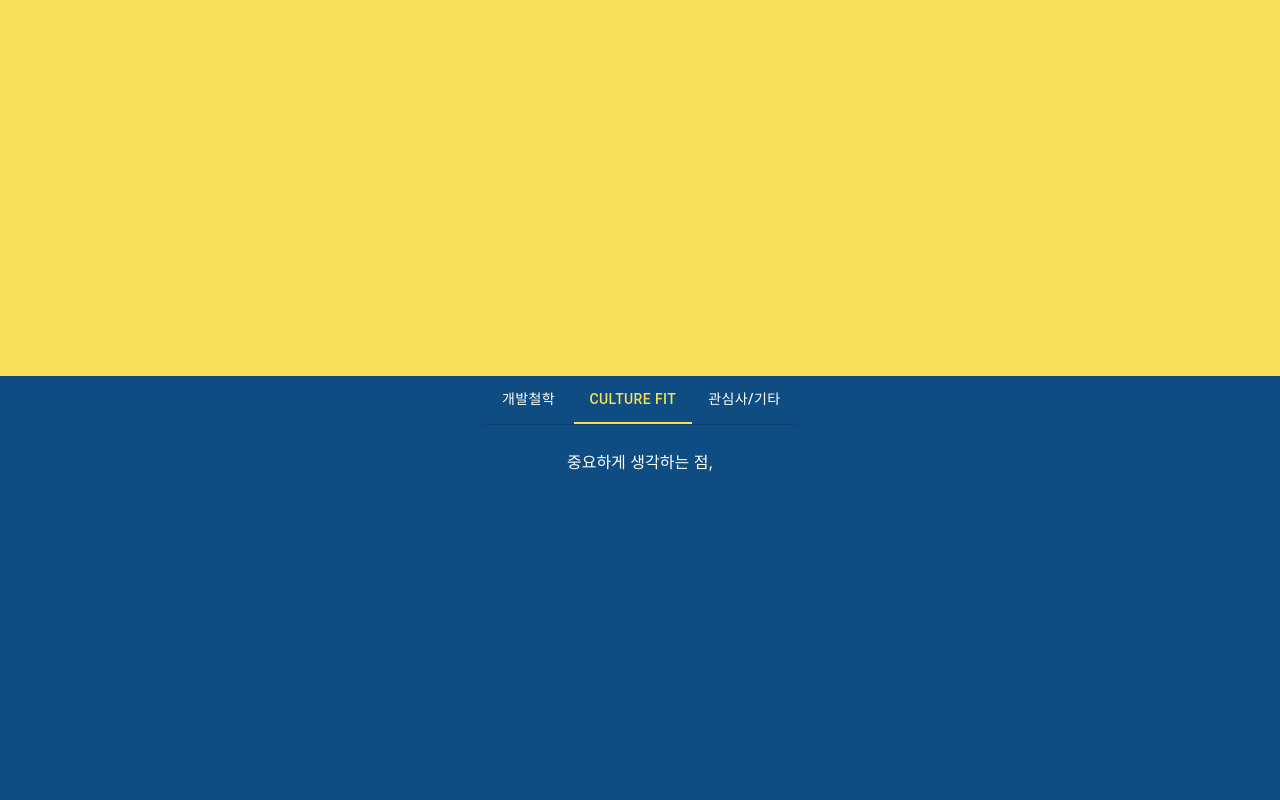
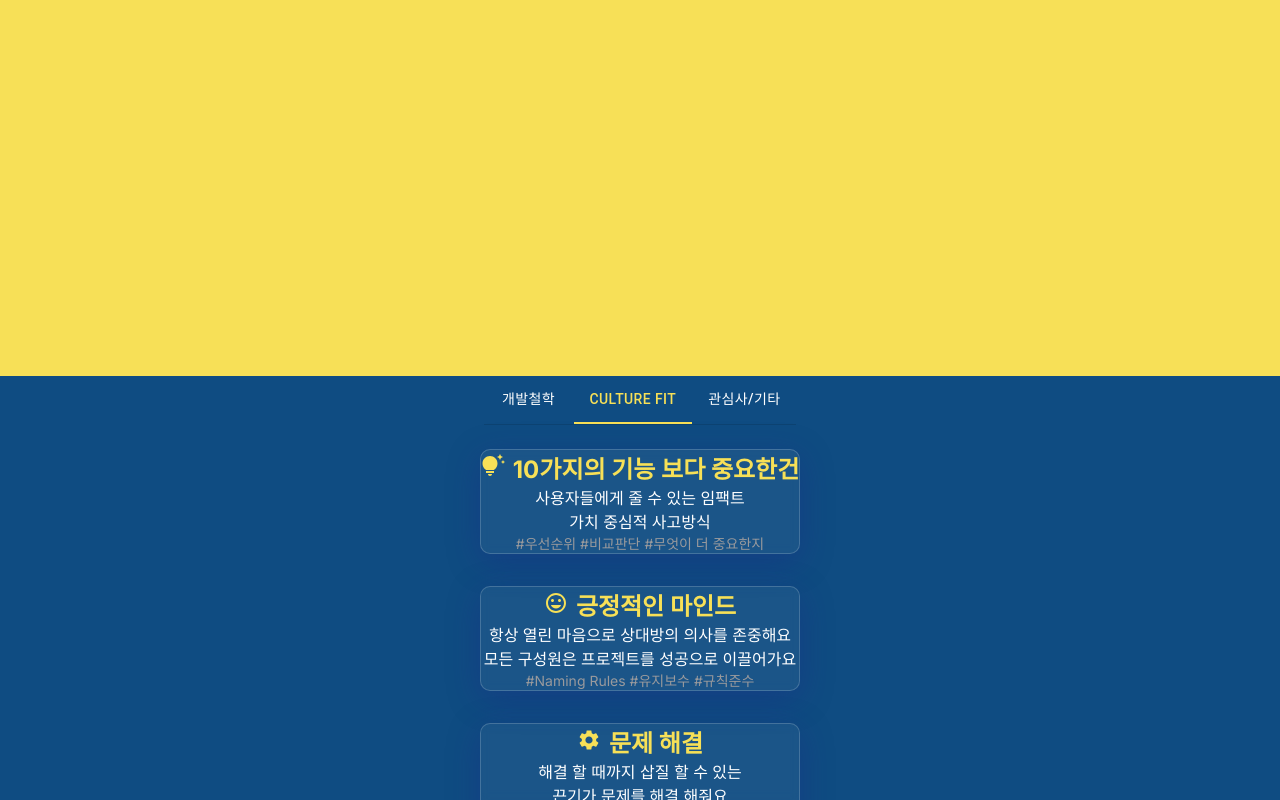
Before and after one commit to cyeju/cyeju.github.io, a Next.js app: page / in a window 1280 px wide. Both pictures are taken after a click on the tab "CULTURE FIT". Shown: the part 2024-2824 px from the top of the page. Built offline with nearby package versions, Linux system fonts and the light colour scheme.

Commit message:
feat(culturefit): 글래스 카드 이미지 제거 및 텍스트 수정

```diff
--- /dev/null
+++ b/src/components/molecules/CultureFit.tsx
@@ -0,0 +1,57 @@
+import { Grid, Stack } from '@mui/material';
+import { TipsAndUpdates, TagFaces, Settings } from '@mui/icons-material';
+import { GlassCard } from '@/components/atoms';
+
+export const CultureFit = () => {
+    return (
+        <Grid container sx={{ width: '100%' }}>
+            <Grid item xs={12} sx={{ width: '100%' }}>
+                <Stack gap={4} sx={{ width: '100%' }}>
+                    <Stack>
+                        <GlassCard>
+                            <h2 style={{ color: '#f7e057' }}>
+                                <span style={{ marginRight: '8px' }}>
+                                    <TipsAndUpdates />
+                                </span>
+                                10가지의 기능 보다 중요한건
+                            </h2>
+                            <p>사용자들에게 줄 수 있는 임팩트</p>
+                            <p>가치 중심적 사고방식</p>
+                            <p style={{ color: '#999a9d', fontSize: '14px' }}>
+                                #우선순위 #비교판단 #무엇이 더 중요한지
+                            </p>
+                        </GlassCard>
+                    </Stack>
+                    <Stack>
+                        <GlassCard>
+                            <h2 style={{ color: '#f7e057' }}>
+                                <span style={{ marginRight: '8px' }}>
+                                    <TagFaces />
+                                </span>
+                                긍정적인 마인드
+                            </h2>
+                            <p>항상 열린 마음으로 상대방의 의사를 존중해요</p>
+                            <p>모든 구성원은 프로젝트를 성공으로 이끌어가요</p>
+                            <p style={{ color: '#999a9d', fontSize: '14px' }}>#Naming Rules #유지보수 #규칙준수</p>
+                        </GlassCard>
+                    </Stack>
+                    <Stack>
+                        <GlassCard>
+                            <h2 style={{ color: '#f7e057' }}>
+                                <span style={{ marginRight: '8px' }}>
+                                    <Settings />
+                                </span>
+                                문제 해결
+                            </h2>
+                            <p>해결 할 때까지 삽질 할 수 있는</p>
+                            <p>끈기가 문제를 해결 해줘요</p>
+                            <p style={{ color: '#999a9d', fontSize: '14px' }}>
+                                #해결되면 뿌듯 #이맛에 코딩하지.. #성취감이 원동력
+                            </p>
+                        </GlassCard>
+                    </Stack>
+                </Stack>
+            </Grid>
+        </Grid>
+    );
+};
--- a/src/components/molecules/DevPhilosophy.tsx
+++ b/src/components/molecules/DevPhilosophy.tsx
@@ -1,7 +1,5 @@
 import { Grid, Stack } from '@mui/material';
-import AutoFixHighIcon from '@mui/icons-material/AutoFixHigh';
-import RuleIcon from '@mui/icons-material/Rule';
-import BuildIcon from '@mui/icons-material/Build';
+import { AutoFixHigh, Rule, Build } from '@mui/icons-material';
 import { GlassCard } from '@/components/atoms';
 
 export const DevPhilosophy = () => {
@@ -13,7 +11,7 @@
                         <GlassCard>
                             <h2 style={{ color: '#f7e057' }}>
                                 <span style={{ marginRight: '8px' }}>
-                                    <AutoFixHighIcon />
+                                    <AutoFixHigh />
                                 </span>
                                 Commit Rule
                             </h2>
@@ -28,7 +26,7 @@
                         <GlassCard>
                             <h2 style={{ color: '#f7e057' }}>
                                 <span style={{ marginRight: '8px' }}>
-                                    <RuleIcon />
+                                    <Rule />
                                 </span>
                                 Coding Conventions
                             </h2>
@@ -41,7 +39,7 @@
                         <GlassCard>
                             <h2 style={{ color: '#f7e057' }}>
                                 <span style={{ marginRight: '8px' }}>
-                                    <BuildIcon />
+                                    <Build />
                                 </span>
                                 Refactoring
                             </h2>
--- a/src/components/molecules/index.ts
+++ b/src/components/molecules/index.ts
@@ -1,2 +1,3 @@
 export * from './CustomTabPanel';
 export * from './DevPhilosophy';
+export * from './CultureFit';
--- a/src/components/organisms/Fourth.tsx
+++ b/src/components/organisms/Fourth.tsx
@@ -3,7 +3,7 @@
 import { useState, type FC, type SyntheticEvent } from 'react';
 import { Stack, Box, Tabs, Tab } from '@mui/material';
 import { ColorSection } from '@/components/atoms';
-import { CustomTabPanel, DevPhilosophy } from '@/components/molecules';
+import { CustomTabPanel, DevPhilosophy, CultureFit } from '@/components/molecules';
 
 const a11yProps = (index: number) => {
     return {
@@ -47,7 +47,7 @@
                     <DevPhilosophy />
                 </CustomTabPanel>
                 <CustomTabPanel value={value} index={1}>
-                    중요하게 생각하는 점,
+                    <CultureFit />
                 </CustomTabPanel>
                 <CustomTabPanel value={value} index={2}>
                     관심사 기타
```
Also changed, not shown: 1 other file (tests, documents, lock files or other folders).
